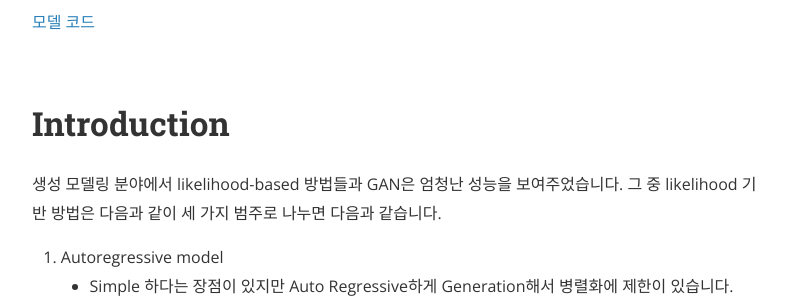
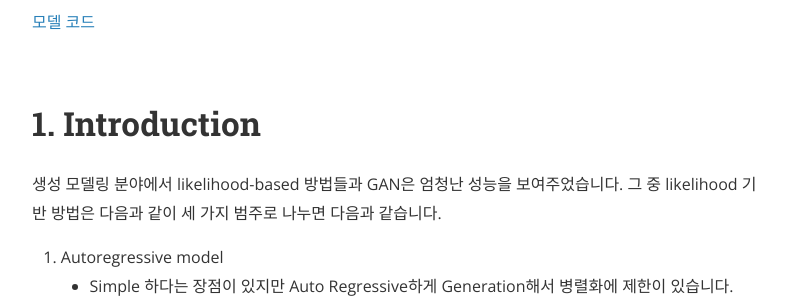
Before and after one commit to deep-generative-models-AIM5036/deep-generative-models-AIM5036.github.io, a Jekyll site: the page built from _posts/2022-11-09-Glow.md, in a window 1280 px wide and 900 px high, scrolled down 1931 px. Shown: the part 159-459 px from the top of the window, without its empty margins (240-1039 px from the left). Built offline with Jekyll 4.4.1, drawn with Linux system fonts in a browser that asks for light colours; nearby versions of some CDN libraries; formulas are drawn with MathJax 3; some of the changed text lies outside the part shown.

Commit message:
numbering edit

```diff
--- a/_posts/2022-11-09-Glow.md
+++ b/_posts/2022-11-09-Glow.md
@@ -44,7 +44,7 @@ Glow의 저자는 invertible 1x1 convolution을 사용하는 generative flow mod
 <br>
 
 
-# Introduction
+# 1. Introduction
 
 
 생성 모델링 분야에서 likelihood-based 방법들과 GAN은 엄청난 성능을 보여주었습니다. 그 중 likelihood 기반 방법은 다음과 같이 세 가지 범주로 나누면 다음과 같습니다.
```
Also changed, not shown: other parts of _posts/2022-11-09-Glow.md (+1 -1 lines).
